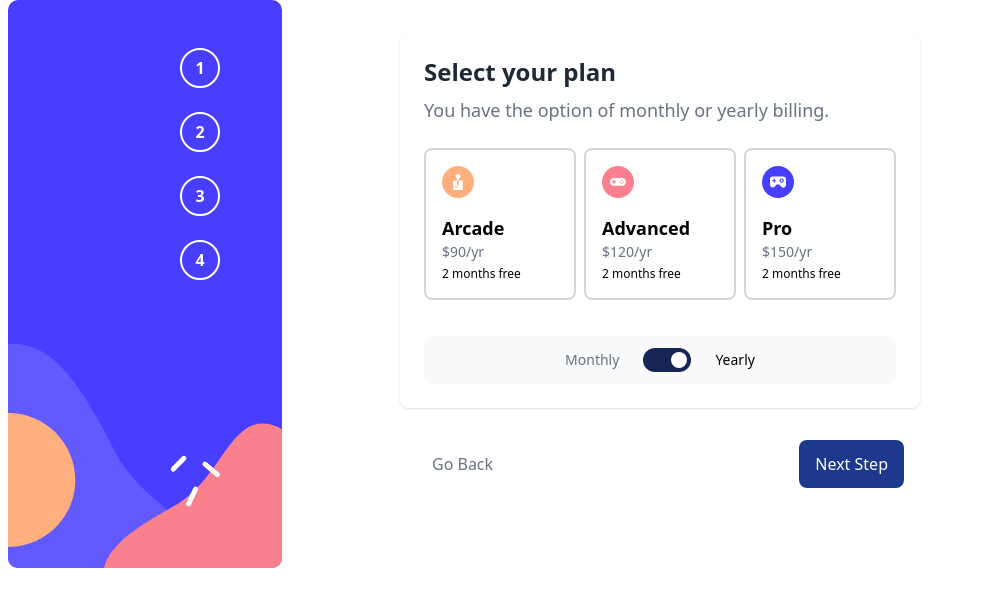
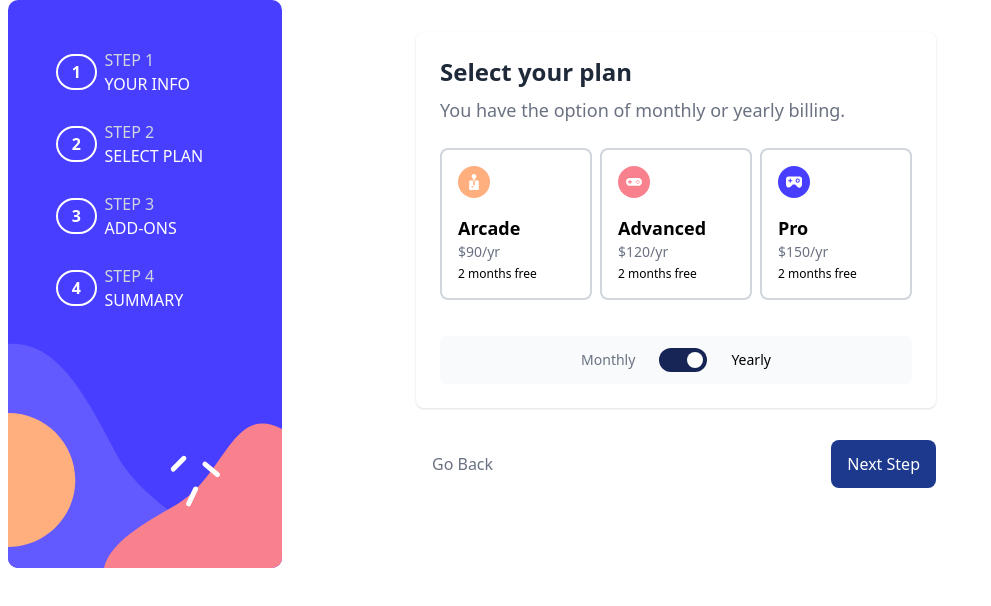
Before and after one commit to Lafi-olfa/react-mutli-step-form, a React (Vite) app: page / in a window 1280 px wide. Shown: the top 606 px of the page, without its empty margins (0-991 px from the left). Built offline with nearby package versions, Linux system fonts and the light colour scheme.

Commit message:
fix responsive buttons

```diff
--- a/src/components/select-plan.jsx
+++ b/src/components/select-plan.jsx
@@ -43,7 +43,7 @@ export default function SelectPlan() {
   };
 
   return (
-    <div className="bg-white mx-4-mt-8 md:mt-8 p-6 z-10  rounded-lg shadow-sm">
+    <div className="bg-white mx-4 -mt-8 md:mt-8 p-6 z-10  rounded-lg shadow-sm">
       {/* Header */}
       <div className="text-start mb-6">
         <h2 className="font-bold text-2xl text-gray-800 mb-2">Select your plan</h2>
--- a/src/components/steps.jsx
+++ b/src/components/steps.jsx
@@ -27,9 +27,14 @@ export default function Steps() {
             <div className="container mx-auto p-12">
                 <div className="flex md:flex-col md:gap-6 justify-center gap-4">
                     {steps.map((step) => (
-                        <div key={step.number} className="flex flex-col items-center">
-                            <div className="rounded-full w-10 h-10 flex items-center justify-center border-2 font-bold bg-transparent text-white border-white">
+                        <div key={step.number} className="flex flex-col md:flex-row gap-2 items-center ">
+                            <div className="rounded-full w-12 h-9 flex items-center justify-center border-2 font-bold bg-transparent text-white border-white">
                                 {step.number}
+                            </div>
+                            <div className="hidden md:flex flex-row md:flex-col w-full">
+                                <p className="text-gray-300">{step.title}</p>
+                                <span className="text-white">{step.description}</span>
+
                             </div>
                         </div>
                     ))}
```
Lines whose indentation alone changed are shown as unchanged.
